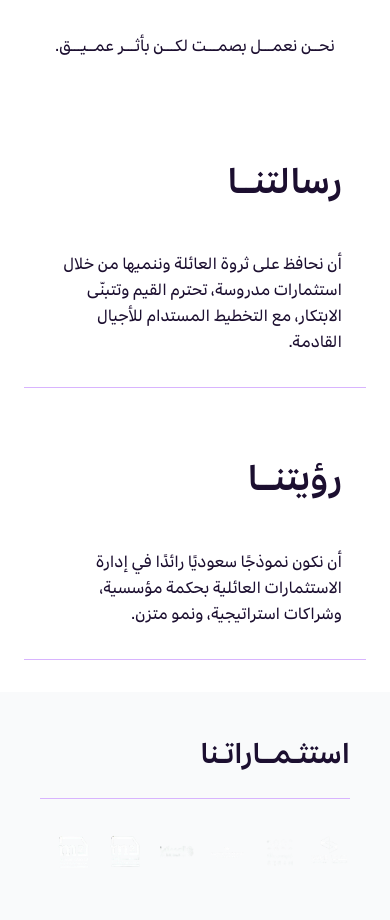
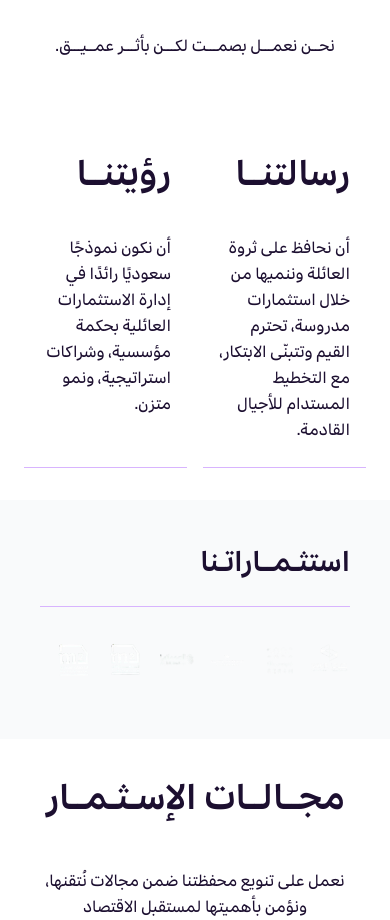
Before and after one commit to amineelakkermi/Henka1, a Next.js app: page / in a window 390 px wide. Shown: the part 1320-2240 px from the top of the page. Built offline with nearby package versions, Linux system fonts and the light colour scheme; a web font is replaced by a local one.

Commit message:
mise a jour

```diff
--- a/components/AboutAnimatedContent.jsx
+++ b/components/AboutAnimatedContent.jsx
@@ -95,25 +95,25 @@ const AboutAnimatedContent = () => {
       </div>
 
       {/* Contenu Vision pour mobile */}
-      <div className="lg:hidden w-full flex z-20 flex-col gap-8 mt-8">
+      <div className="lg:hidden w-full flex z-20 flex-row gap-4 mt-8">
         {/* رسالتنا */}
-        <div className="group border-b border-purple-300 hover:bg-purple-50 duration-300 flex flex-col gap-5 py-8 px-6">
-          <div className='flex group items-center gap-5'>
-            <h3 className={`${styles.title} text-purple-900`}>رسالتنــا</h3>
-            <Image src={H} alt="logo" width={30} height={30} className="opacity-0 group-hover:opacity-100 transition-opacity duration-300 filter brightness-0" />
+        <div className="group border-b border-purple-300 hover:bg-purple-50 duration-300 flex flex-col gap-3 py-6 px-4 flex-1">
+          <div className='flex group items-center gap-3'>
+            <h3 className={`${styles.title} text-purple-900 text-[18px]`}>رسالتنــا</h3>
+            <Image src={H} alt="logo" width={20} height={20} className="opacity-0 group-hover:opacity-100 transition-opacity duration-300 filter brightness-0" />
           </div>
-          <p className={`${styles.paragraph} text-[16px] lg:text-[18px] text-right`}>
+          <p className={`${styles.paragraph} text-[14px] text-right`}>
             أن نحافظ على ثروة العائلة وننميها من خلال استثمارات مدروسة، تحترم القيم وتتبنّى الابتكار، مع التخطيط المستدام للأجيال القادمة.
           </p>
         </div>
 
         {/* رؤيتنا */}
-        <div className="group border-b border-purple-300 hover:bg-purple-50 duration-300 flex flex-col gap-5 py-8 px-6">
-          <div className='flex items-center gap-5'>
-            <h3 className={`${styles.title} text-purple-900`}>رؤيتنــا</h3>
-            <Image src={H} alt="logo" width={30} height={30} className="opacity-0 group-hover:opacity-100 transition-opacity duration-300 filter brightness-0" />
+        <div className="group border-b border-purple-300 hover:bg-purple-50 duration-300 flex flex-col gap-3 py-6 px-4 flex-1">
+          <div className='flex items-center gap-3'>
+            <h3 className={`${styles.title} text-purple-900 text-[18px]`}>رؤيتنــا</h3>
+            <Image src={H} alt="logo" width={20} height={20} className="opacity-0 group-hover:opacity-100 transition-opacity duration-300 filter brightness-0" />
           </div>
-          <p className={`${styles.paragraph} text-[16px] lg:text-[18px] text-right text-purple-900`}>
+          <p className={`${styles.paragraph} text-[14px] text-right text-purple-900`}>
             أن نكون نموذجًا سعوديًا رائدًا في إدارة الاستثمارات العائلية بحكمة مؤسسية، وشراكات استراتيجية، ونمو متزن.
           </p>
         </div>
```
